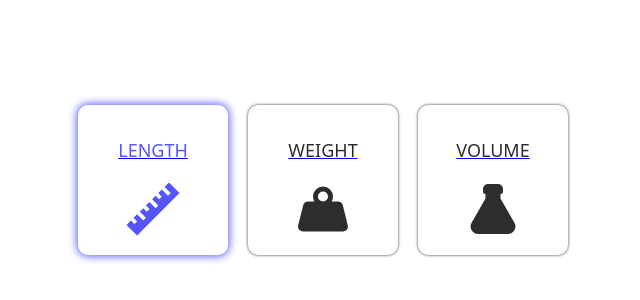
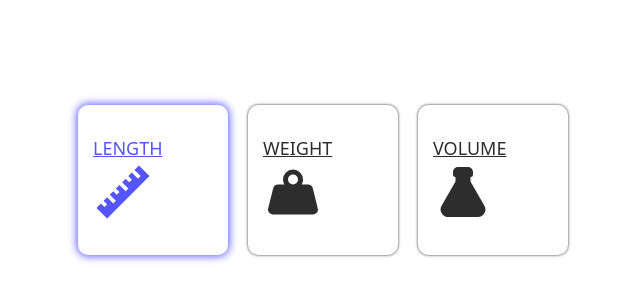
Before and after one commit to tamaskovacs0408/unit-converter, a React (Vite) app: page / in a window 1280 px wide. Shown: the part 220-520 px from the top of the page, without its empty margins (317-957 px from the left). Built offline with nearby package versions, Linux system fonts and the light colour scheme.

Commit message:
Update class

```diff
--- a/src/UI/Button.tsx
+++ b/src/UI/Button.tsx
@@ -12,8 +12,8 @@ export default function Button(props: ButtonProps) {
 
   return (
     <>
-      <Link to={`/converter/${id}`}>
-        <label htmlFor={id} className={classes.selectorButton}>
+      <Link className={classes.selectorButton} to={`/converter/${id}`}>
+        <label htmlFor={id} >
           <span>{title}</span>
           <input
             type='radio'
```
